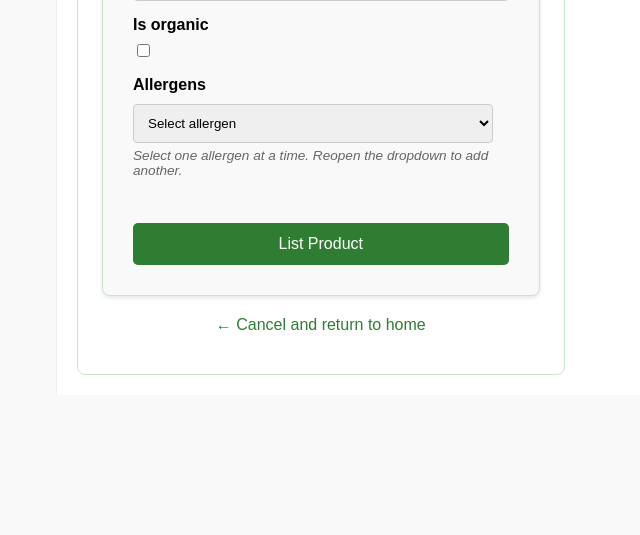
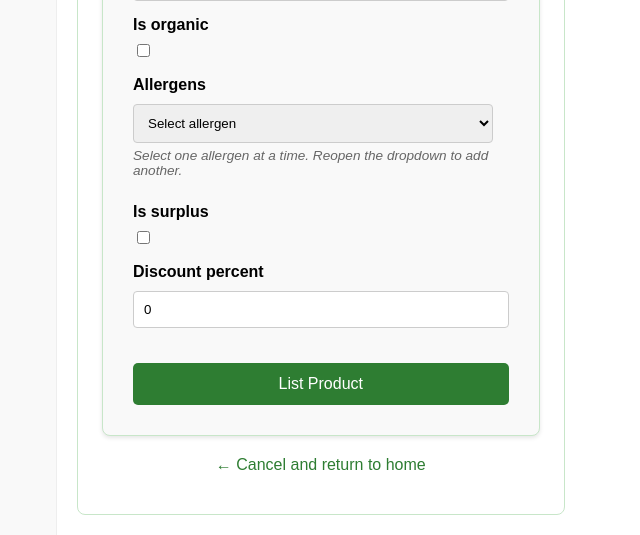
Before and after one commit to Jon-Frost/DESD, a Django app: page /products/add/ in a window 1280 px wide. Shown: the part 954-1489 px from the top of the page, without its empty margins (184-824 px from the left). Before the commit the page ends 1329 px from the top, so only its background shows below. Run offline with Django 5.2, Linux system fonts and the light colour scheme; a user stored in the database is signed in; data comes from the database, SQL or seed files in the repository; tables that the repository leaves empty hold one stand-in row (values such as "Sample post").

Commit message:
Add surplus produce discount display

```diff
--- a/src/marketplace/forms.py
+++ b/src/marketplace/forms.py
@@ -65,6 +65,16 @@ class ProductForm(forms.ModelForm):
         widget=forms.SelectMultiple(attrs={'class': 'producer-allergen-select', 'size': 8}),
     )
 
+    def clean(self):
+        cleaned_data = super().clean()
+        is_surplus = cleaned_data.get('is_surplus')
+        discount_percent = cleaned_data.get('discount_percent') or 0
+
+        if not is_surplus and discount_percent > 0:
+            self.add_error('discount_percent', 'Discount can only be applied to surplus produce.')
+
+        return cleaned_data
+
     def __init__(self, *args, **kwargs):
         super().__init__(*args, **kwargs)
 
@@ -92,9 +102,13 @@ class ProductForm(forms.ModelForm):
             'seasonal_to',
             'is_organic',
             'allergens',
+            'is_surplus',
+            'discount_percent',
         ]
         widgets = {
             'description': forms.Textarea(attrs={'rows': 3}),
+            'discount_percent': forms.NumberInput(attrs={'min': 0, 'max': 100}),
+
         }
 
     def clean_allergens(self):
--- a/src/marketplace/models.py
+++ b/src/marketplace/models.py
@@ -1,7 +1,8 @@
 from django.db import models
 from phonenumber_field.modelfields import PhoneNumberField
 from django.contrib.auth.models import User
-from django.core.validators import MinLengthValidator, MinValueValidator
+from django.core.validators import MaxValueValidator, MinLengthValidator, MinValueValidator
+from decimal import Decimal
 
 class Producer(models.Model):
     user = models.OneToOneField(User, on_delete=models.CASCADE)
@@ -38,6 +39,11 @@ class Product(models.Model):
     is_organic = models.BooleanField(default=False)
     # STRUCTURED ALLERGEN LIST - STORES ZERO OR MORE OF THE UK MAJOR ALLERGEN KEYS
     allergens = models.JSONField(default=list, blank=True)
+    is_surplus = models.BooleanField(default=False)
+    discount_percent = models.PositiveIntegerField(
+        default=0,
+        validators=[MinValueValidator(0), MaxValueValidator(100)]
+    )
 
     CATEGORY_CHOICES = [
         ('VEG', 'Vegetables'),
@@ -85,6 +91,18 @@ class Product(models.Model):
         label_map = dict(self.ALLERGEN_CHOICES)
         return [label_map[key] for key in self.allergens if key in label_map]
 
+    @property
+    def discounted_price(self):
+        if self.is_surplus and self.discount_percent > 0:
+            discount_amount = (self.price * Decimal(self.discount_percent)) / Decimal('100')
+            return self.price - discount_amount
+        return self.price
+
+    def clean(self):
+        from django.core.exceptions import ValidationError
+
+        if not self.is_surplus and self.discount_percent > 0:
+            raise ValidationError("Discounts can only be applied to surplus products.")
 
 # BASKET ITEM MODEL - REPRESENTS A SINGLE PRODUCT SITTING IN A CUSTOMER'S BASKET BEFORE CHECKOUT
 class BasketItem(models.Model):
```
Also changed, not shown: src/marketplace/static/marketplace/styles.css (+38 -0 lines), src/marketplace/templates/marketplace/customer_market.html (+11 -1 lines), src/marketplace/migrations/0015_product_discount_percent_product_is_surplus.py (added).
